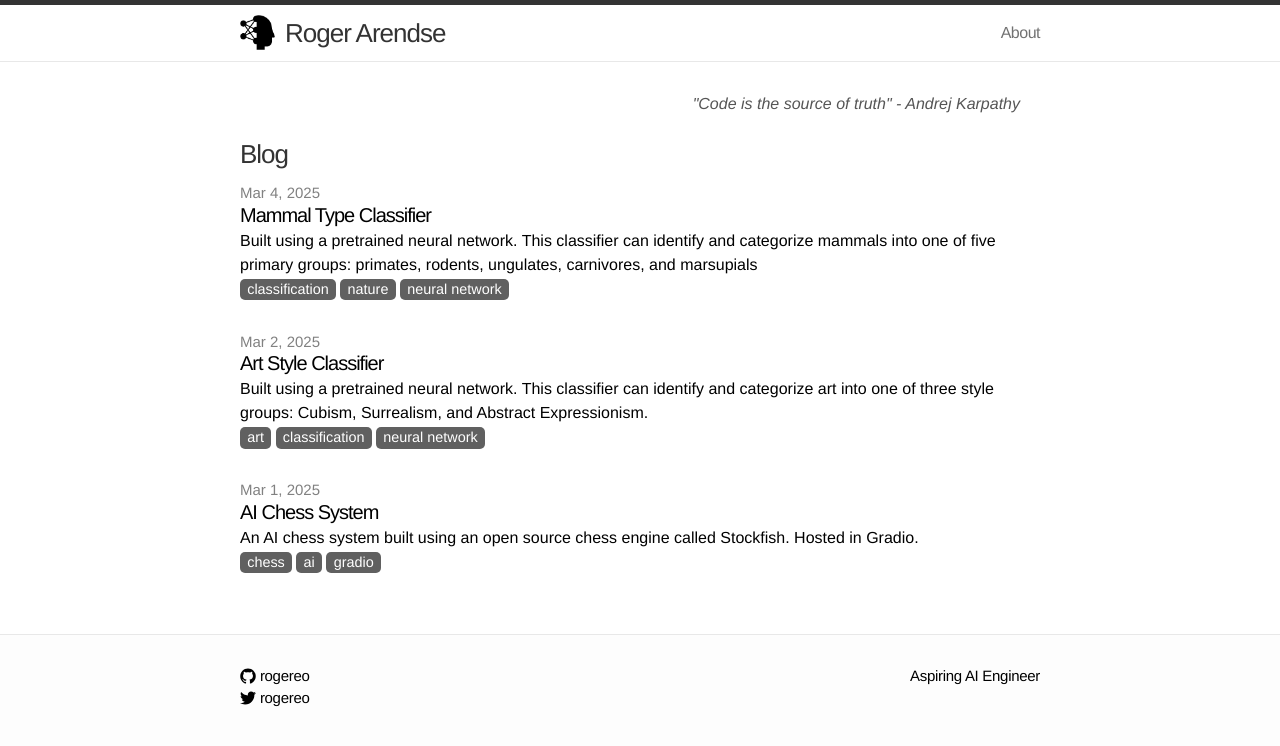
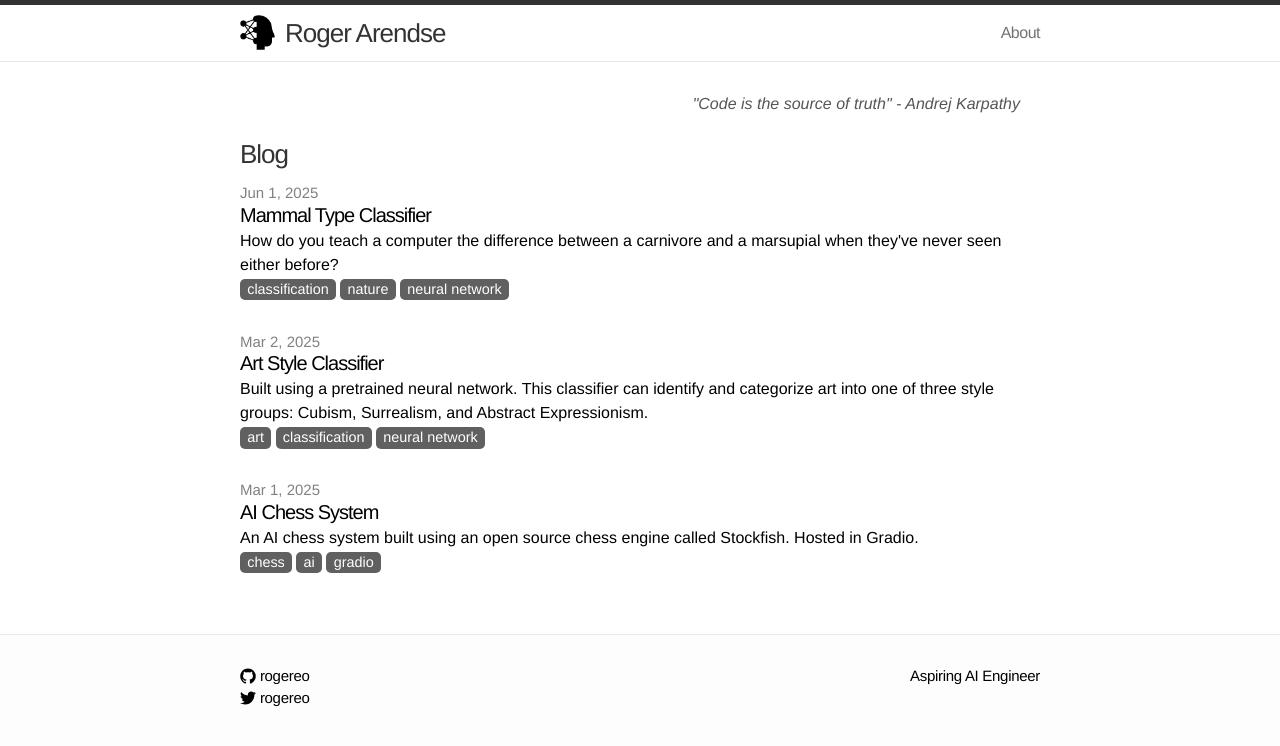
Before and after one commit to rogereo/rogereo.github.io, a Jekyll site: the page built from index.html, in a window 1280 px wide. Shown: the top 746 px of the page. Built offline with Jekyll 4.4.1, drawn with Linux system fonts in a browser that asks for light colours.

Commit message:
mammal type question

```diff
--- a/_posts/2025-03-03-mammal-type-classifier.markdown
+++ b/_posts/2025-06-01-mammal-type-classifier.markdown
@@ -2,8 +2,8 @@
 layout: post
 comments: false
 title: "Mammal Type Classifier"
-excerpt: "Built using a pretrained neural network. This classifier can identify and categorize mammals into one of five primary groups: primates, rodents, ungulates, carnivores, and marsupials"
-date:   2025-03-04 00:00:00
+excerpt: "How do you teach a computer the difference between a carnivore and a marsupial when they've never seen either before?"
+date:   2025-06-01 00:00:00
 mathjax: false
 tags:
   - classification
```
